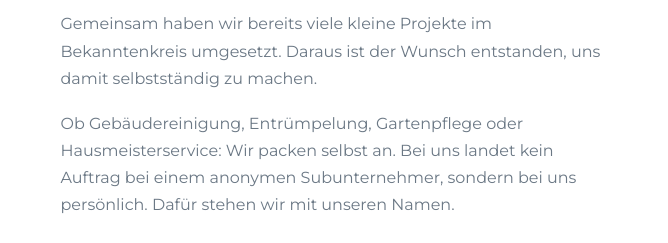
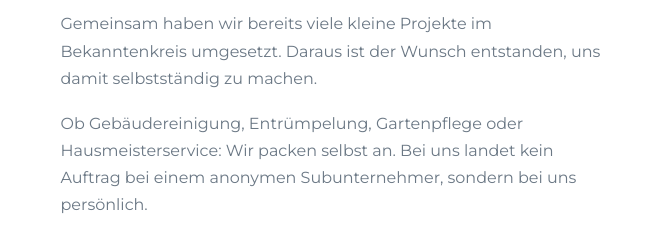
Before and after one commit to Wisly1997/waltermuellergbr.com, a plain HTML site: page index.html in a window 1280 px wide. Shown: the part 2986-3229 px from the top of the page, 612-1280 px from the left. Drawn offline with Linux system fonts and the light colour scheme.

Commit message:
Update index.html

```diff
--- a/index.html
+++ b/index.html
@@ -966,7 +966,7 @@ footer li {
       </p>
 
       <p>
-        Ob Gebäudereinigung, Entrümpelung, Gartenpflege oder Hausmeisterservice: Wir packen selbst an. Bei uns landet kein Auftrag bei einem anonymen Subunternehmer, sondern bei uns persönlich. Dafür stehen wir mit unseren Namen.
+        Ob Gebäudereinigung, Entrümpelung, Gartenpflege oder Hausmeisterservice: Wir packen selbst an. Bei uns landet kein Auftrag bei einem anonymen Subunternehmer, sondern bei uns persönlich.
       </p>
 
       <p>
```
